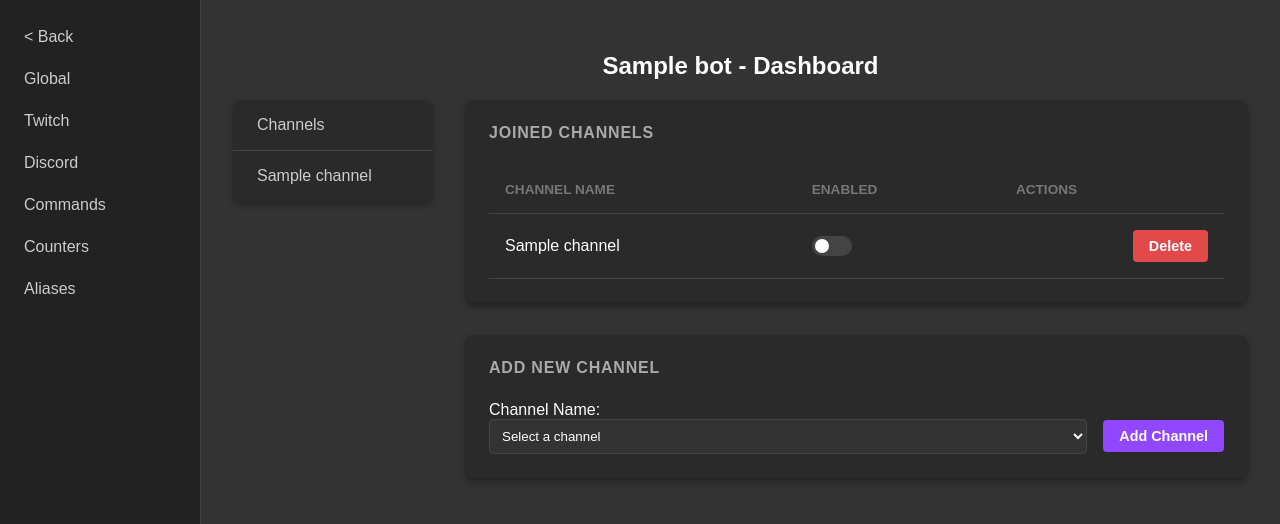
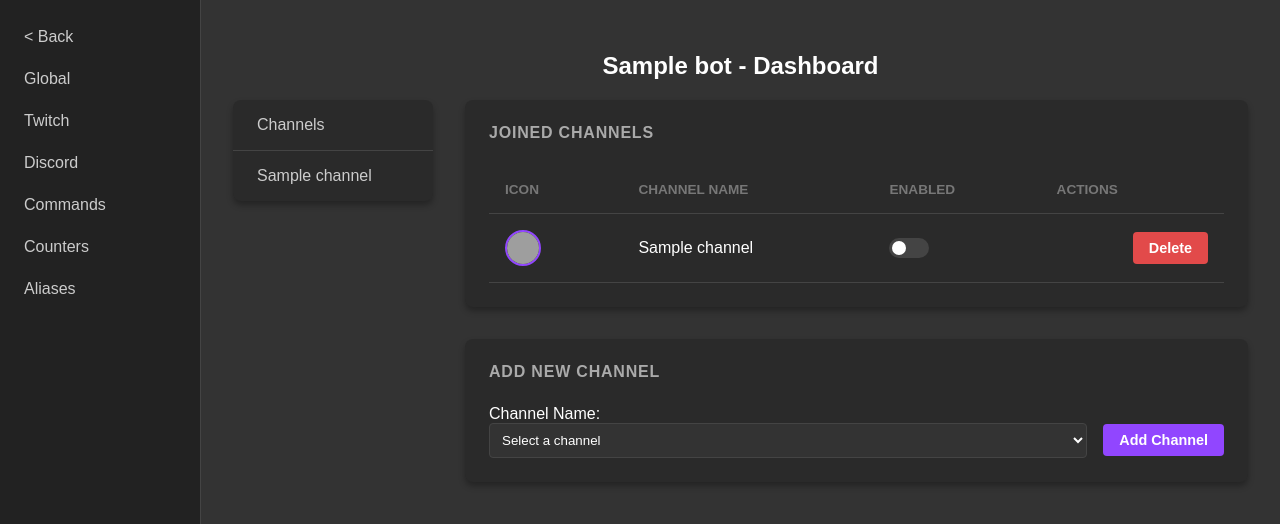
Before and after one commit to PurpurTentakel97/Purpur-Bot, a Python web app: template src/bot/frontend/templates/dashboard_twitch.html in a window 1280 px wide. Shown: the part 67-591 px from the top of the page. Run offline with Jinja, Linux system fonts and the light colour scheme; the template is opened without the code that fills it: most values are stand-ins (such as "Sample title", 1, 10 or a date in 2020); grey boxes are pictures that could not be loaded.

Commit message:
feat: add channel icons within twitch dashboard

```diff
--- a/src/bot/frontend/templates/dashboard_twitch.html
+++ b/src/bot/frontend/templates/dashboard_twitch.html
@@ -41,6 +41,16 @@
         border-radius: 50%;
     }
 
+    /* Profile Picture */
+    .profile-pic {
+        width: 32px;
+        height: 32px;
+        border-radius: 50%;
+        vertical-align: middle;
+        margin-right: 10px;
+        border: 2px solid #9146ff;
+    }
+
     input:checked + .slider {
         background-color: #9146ff;
     }
@@ -57,6 +67,7 @@
     <table class="twitch-table">
         <thead>
         <tr>
+            <th>Icon</th>
             <th>Channel Name</th>
             <th>Enabled</th>
             <th>Actions</th>
@@ -66,6 +77,9 @@
         {% if twitch_channels %}
         {% for channel in twitch_channels %}
         <tr>
+            <td>
+                <img src="/icons/twitch/icon/{{ channel.channel_name }}" alt="{{ channel.channel_name }}" class="profile-pic">
+            </td>
             <td>{{ channel.channel_name }}</td>
             <td>
                 <form action="/dashboard/twitch/{{ bot.id }}/{{ channel.channel_name }}/channel/update/{{ channel.id }}" method="POST">
@@ -85,7 +99,7 @@
         {% endfor %}
         {% else %}
         <tr>
-            <td colspan="2">No channels joined yet.</td>
+            <td colspan="4">No channels joined yet.</td>
         </tr>
         {% endif %}
         </tbody>
--- a/src/bot/frontend/templates/dashboard_twitch_channel.html
+++ b/src/bot/frontend/templates/dashboard_twitch_channel.html
@@ -214,7 +214,10 @@
 {% block twitch_content %}
     <div class="twitch-section">
         <div style="display: flex; justify-content: space-between; align-items: center; margin-bottom: 1rem;">
-            <h2>{{ name }} - Channel Settings</h2>
+            <div style="display: flex; align-items: center;">
+                <img src="/icons/twitch/icon/{{ name }}" alt="{{ name }}" style="width: 48px; height: 48px; border-radius: 50%; border: 2px solid #9146ff; margin-right: 15px;">
+                <h2 style="margin: 0;">{{ name }} - Channel Settings</h2>
+            </div>
             {% for channel in twitch_channels %}
                 {% if channel.channel_name == name %}
                 <form action="/dashboard/twitch/{{ bot.id }}/{{ name }}/channel/update/{{ channel.id }}" method="POST" style="display: flex; align-items: center; gap: 1rem;">
```
Also changed, not shown: src/bot/frontend/routes/api_icons.py (+41 -0 lines).
